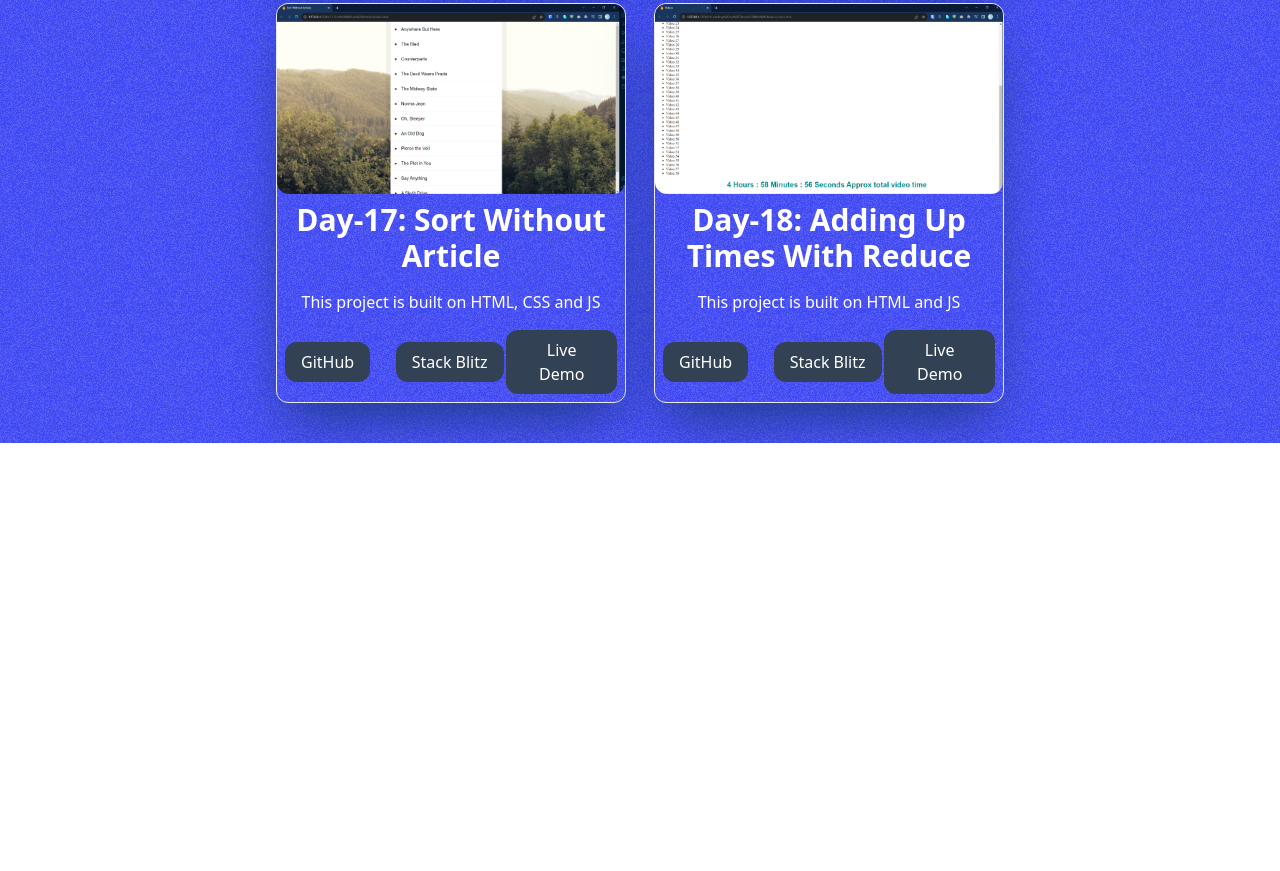
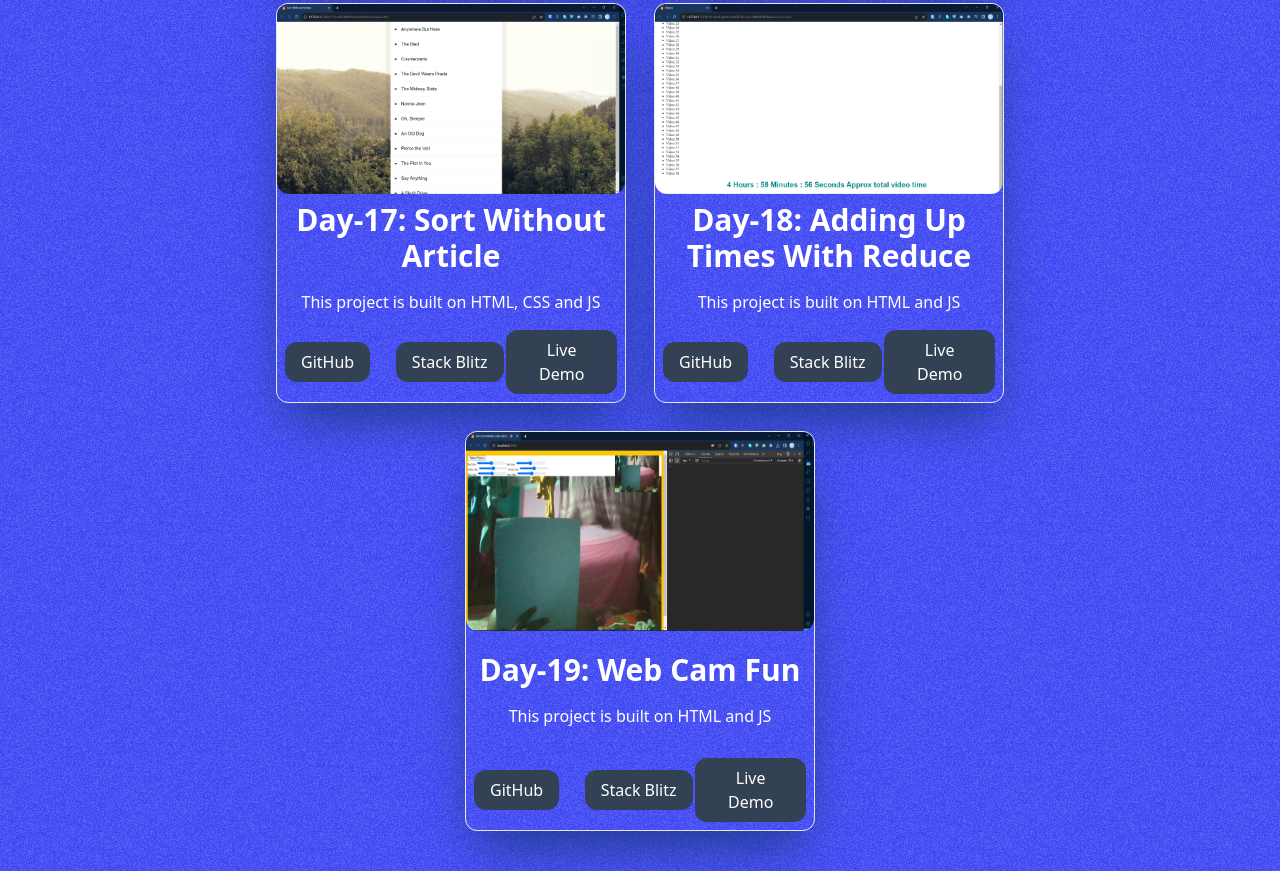
Before and after one commit to ilokeshghosh/javascript-30, a plain HTML site: page index page/dist/index.html in a window 1280 px wide. Shown: the part 3698-4569 px from the top of the page. Before the commit the page ends 4141 px from the top, so only its background shows below. Drawn offline with Linux system fonts and the light colour scheme.

Commit message:
index page : Day-19

```diff
--- a/index page/dist/index.html
+++ b/index page/dist/index.html
@@ -660,6 +660,40 @@
                                 target="_blank">Live Demo</a></button></div>
                 </div>
             </div>
+
+            <!-- card19  -->
+            <div
+                class="border shadow-2xl shadow-blue-900 md:w-[350px] w-[90%] h-[400px] rounded-xl flex flex-col justify-between items-center">
+                <!-- image -->
+                <div class="w-full h-[50%] rounded-xl"><img
+                        class="w-full transition-all linear duration-900 h-full rounded-xl hover:scale-110"
+                        src="../assets/day19.png" alt="random-image"></div>
+
+                <!-- text -->
+                <div class="w-full flex flex-col justify-center items-center p-2 gap-4">
+                    <!--project title -->
+                    <div class="text-center text-3xl font-bold w-full text-white">
+                        <h1>Day-19: Web Cam Fun</h1>
+                    </div>
+
+                    <!-- project explanation -->
+                    <div class="text-center font-medium w-full text-white">
+                        <p>This project is built on HTML and JS</p>
+                    </div>
+                </div>
+
+                <!-- links  -->
+                <div class="w-full flex items-center justify-between p-2">
+                    <div class="w-1/3"><button class="bg-slate-700 rounded-xl px-4 py-2 text-white"><a
+                                href="https://github.com/ilokeshghosh/javascript-30/tree/main/19-Web%20Cam%20Fun"
+                                target="_blank">GitHub</a></button></div>
+                    <div class="w-1/3"><button class="bg-slate-700 rounded-xl px-4 py-2 text-white"><a href="#">Stack
+                                Blitz</a></button></div>
+                    <div class="w-1/3"><button class="bg-slate-700 rounded-xl px-4 py-2 text-white"><a
+                                href="https://ilokeshghosh.github.io/javascript-30/19-Web%20Cam%20Fun/"
+                                target="_blank">Live Demo</a></button></div>
+                </div>
+            </div>
         </div>
 
     </div>
```
Also changed, not shown: index page/assets/day19.png (added).
